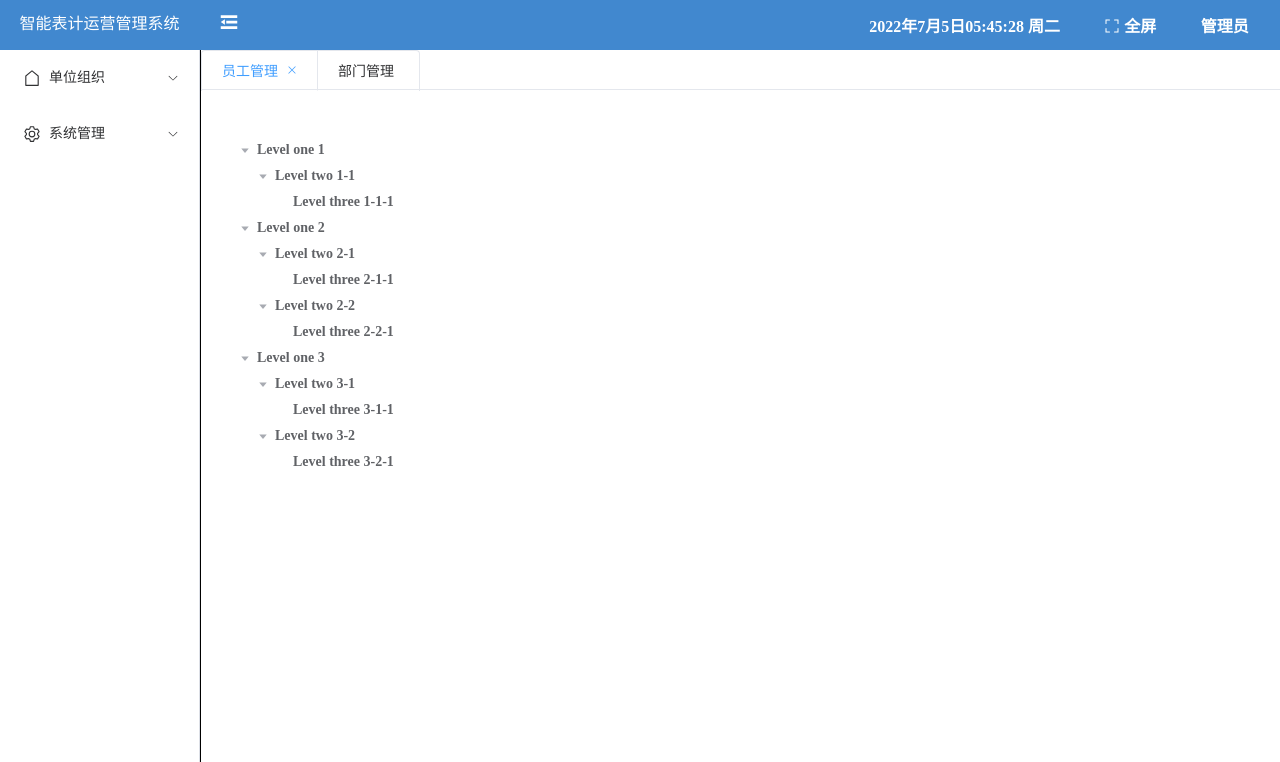
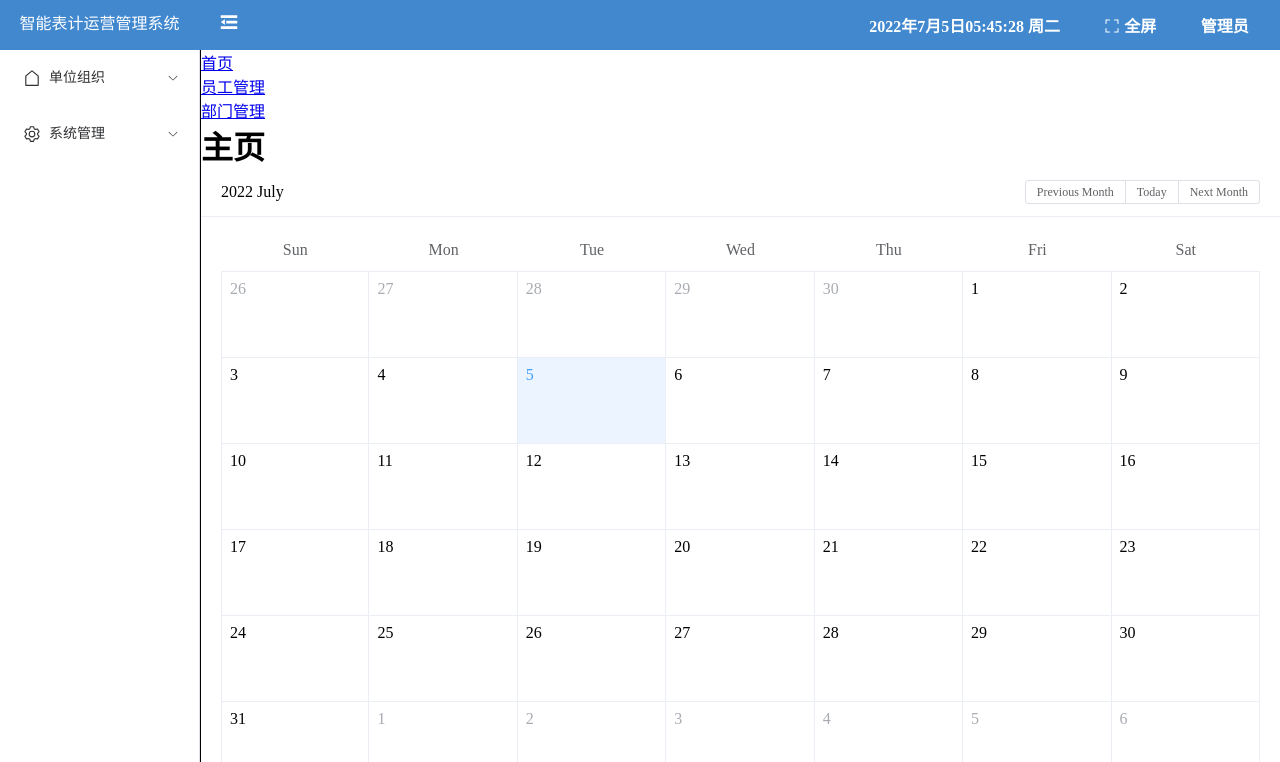
Before and after one commit to sq800/vue3-manage-system, a Vue app: page / in a window 1280 px wide. Shown: the top 762 px of the page. Built offline with nearby package versions, Linux system fonts and the light colour scheme.

Commit message:
content中引入vue-router

```diff
--- a/package.json
+++ b/package.json
@@ -12,7 +12,8 @@
     "element-plus": "^2.2.7",
     "less": "^4.1.3",
     "vue": "^3.2.25",
-    "vue-router": "^4.1.1"
+    "vue-router": "^4.1.1",
+    "vuex": "^4.0.2"
   },
   "devDependencies": {
     "@vitejs/plugin-vue": "^2.3.3",
--- a/src/App.vue
+++ b/src/App.vue
@@ -1,8 +1,6 @@
 <script setup>
 // This starter template is using Vue 3 <script setup> SFCs
 // Check out https://vuejs.org/api/sfc-script-setup.html#script-setup
-import HelloWorld from './components/HelloWorld.vue'
-import LearnRef from './components/LearnRef.vue'
 import Header from './components/Header.vue'
 import Menu from './components/Menu.vue';
 import Content from './components/Content.vue';
@@ -76,10 +74,6 @@ function myClick(index) {
 
     .layout-b-left {
       border-right: solid 1px black;
-
-      ul {
-        // width: 100%;
-      }
     }
 
     .layout-b-right {
--- a/src/components/Content.vue
+++ b/src/components/Content.vue
@@ -1,18 +1,25 @@
+<!--
+ * @FilePath     : Content.vue
+ * @Description  : 在右侧区域显示不同的views
+ * @Author       : sq800
+ * @Date         : 2022/07/11
+ * @LastEditors  : sq800
+ * @LastEditTime : 2022/07/11
+ * @Copyright (c) 2022 by sq800, All Rights Reserved.
+ -->
 <template>
+  <router-link to='/'>首页</router-link>
+  <router-link to="/SM">员工管理</router-link>
+  <router-link to="/DM">部门管理</router-link>
 
-  <el-tabs v-model="currentTabs" type="card" class="demo-tabs" closable @tab-click="clickTab">
-    <el-tab-pane v-for="item in editableTabs" :key="item.name" :label="item.title" :name="item.name">
-      <keep-alive>
-        <component :is='current'></component>
-      </keep-alive>
-    </el-tab-pane>
-  </el-tabs>
+  <router-view></router-view>
 </template>
 <script setup>
-import { computed } from '@vue/reactivity';
+import { computed } from '@vue/reactivity'
 import { ref, reactive, markRaw } from 'vue'
 import SM from '../view/SM.vue'
 import DM from '../view/DM.vue'
+let currentTabs="/SM"
 let editableTabs = reactive([
   {
     title: '员工管理',
@@ -27,75 +34,8 @@ let editableTabs = reactive([
     content: 'Tab 2 content',
   },
 ])
-let tabObj={}
-// console.log(tabObj)
-editableTabs.forEach((item)=>{
-  tabObj[item.name]=item.id
-})
-console.log(tabObj);
-let currentTabs = editableTabs[0].name
-let current = editableTabs[0].id
-// let current = DM
-console.log(current);
+</script>
 
-/*******************************************************************************
- * @param         TabPaneContext
- * @param         Event
- * @return
- * @description   要实现的功能为点击标签页跳转到不同组件，目前没有实现，切换到newTabs分支，准备使用router实现
- *******************************************************************************/
-const clickTab = (TabPaneContext, Event) => {
-  // console.log(typeof TabPaneContext.props.name)
-  currentTabs = TabPaneContext.props.name
-  // console.log(currentTabs);
-
-  current=tabObj[TabPaneContext.props.name]
-  console.log(current);
-
-  // console.log(Event)
-}
-// const addTab = (targetName) => {
-//   const newTabName = `${++tabIndex}`
-//   editableTabs.value.push({
-//     title: 'New Tab',
-//     name: newTabName,
-//     content: 'New Tab content',
-//   })
-//   editableTabsValue.value = newTabName
-// }
-// const removeTab = (targetName) => {
-//   const tabs = editableTabs.value
-//   let activeName = editableTabsValue.value
-//   if (activeName === targetName) {
-//     tabs.forEach((tab, index) => {
-//       if (tab.name === targetName) {
-//         const nextTab = tabs[index + 1] || tabs[index - 1]
-//         if (nextTab) {
-//           activeName = nextTab.name
-//         }
-//       }
-//     })
-//   }
-
-//   editableTabsValue.value = activeName
-//   editableTabs.value = tabs.filter((tab) => tab.name !== targetName)
-// }
-</script>
-<!-- <script>
-import SM from '../view/SM.vue'
-
-export default {
-   components: {
-    SM
-  },
-  data() {
-    return {
-      currentTabs:SM.__name
-    }
-  },
-
-}
-</script> -->
 <style>
 .demo-tabs>.el-tabs__content {
   padding: 32px;
--- a/src/components/HelloWorld.vue
+++ /dev/null
@@ -1,40 +0,0 @@
-<script setup>
-import { ref } from 'vue'
-
-defineProps({
-  msg: String
-})
-
-const count = ref(0)
-</script>
-
-<template>
-  <h1>{{ msg }}</h1>
-
-  <p>
-    Recommended IDE setup:
-    <a href="https://code.visualstudio.com/" target="_blank">VS Code</a>
-    +
-    <a href="https://github.com/johnsoncodehk/volar" target="_blank">Volar</a>
-  </p>
-
-  <p>
-    <a href="https://vitejs.dev/guide/features.html" target="_blank">
-      Vite Documentation
-    </a>
-    |
-    <a href="https://v3.vuejs.org/" target="_blank">Vue 3 Documentation</a>
-  </p>
-
-  <button type="button" @click="count++">count is: {{ count }}</button>
-  <p>
-    Edit
-    <code>components/HelloWorld.vue</code> to test hot module replacement.
-  </p>
-</template>
-
-<style scoped>
-a {
-  color: #42b983;
-}
-</style>
--- a/src/components/LearnRef.vue
+++ /dev/null
@@ -1,31 +0,0 @@
-<script>
-export default {
-    data() {
-        return {
-            message: 0,
-            isClick: true
-        }
-    },
-    methods: {
-        click() {
-            this.isClick = !this.isClick;
-            if (this.isClick) {
-                this.message = "click";
-            } else {
-                this.message = "click again";
-            }
-        }
-    }
-
-}
-
-</script>
-<template>
-    <div>
-        <button @click="click">ClickMe</button>
-        <div>{{ message }}</div>
-    </div>
-
-</template>
-<style>
-</style>
--- a/src/components/Menu.vue
+++ b/src/components/Menu.vue
@@ -9,9 +9,9 @@
                     </el-icon>
                     <span>{{ item.title }}</span>
                 </template>
-                <!--      👇循环渲染一级菜单                 👇若一级菜单下有二级菜单       -->
+                <!--      循环渲染一级菜单                 若一级菜单下有二级菜单       -->
                 <template v-for="subItem in item.children" v-if="item.children">
-                    <!--        👇若二级菜单下三级菜单  -->
+                    <!--        若二级菜单下三级菜单  -->
                     <template v-if="subItem.children">
                         <el-sub-menu :index="subItem.key">
                             <!--      👇标题插槽-->
@@ -24,13 +24,14 @@
                     <!-- 若子菜单无子菜单 -->
                     <template v-else>
                         <el-menu-item @click="menuItemClick(subItem)" :index="subItem.key">
-                            <span>{{ subItem.title }}</span>
+                            <router-link  :to="'/'+subItem.name">{{ subItem.title }}</router-link>
                         </el-menu-item>
                     </template>
 
                 </template>
 
             </el-sub-menu>
+
             <!-- <el-sub-menu index="2">
                 <template #title>
                     <el-icon>
--- /dev/null
+++ b/src/router/index.js
@@ -0,0 +1,18 @@
+import { createRouter, createWebHashHistory } from "vue-router";
+import Home from "../view/Home.vue"
+
+// 定义路由表，每个路由映射一个组件
+const routes = [
+    { path: "/", component: Home },
+    { path: '/DM', component: () => import('../view/DM.vue') },
+    { path: '/SM', component: () => import('../view/SM.vue') }
+]
+
+// 创建路由
+const router=createRouter({
+    // hash模式
+    history:createWebHashHistory(),
+    routes:routes
+})
+
+export default router
--- /dev/null
+++ b/src/view/Home.vue
@@ -0,0 +1,17 @@
+<template>
+  <h1>主页</h1>
+  <el-calendar>
+    <template #dateCell="{ data }">
+      <p :class="data.isSelected ? 'is-selected' : ''">
+        {{ data.day.split('-').slice(1).join('-') }}
+        {{ data.isSelected ? '✔️' : '' }}
+      </p>
+    </template>
+  </el-calendar>
+</template>
+
+<style>
+.is-selected {
+  color: #1989fa;
+}
+</style>
```
Also changed, not shown: src/main.js (+18 -3 lines), 1 other file (tests, documents, lock files or other folders).
